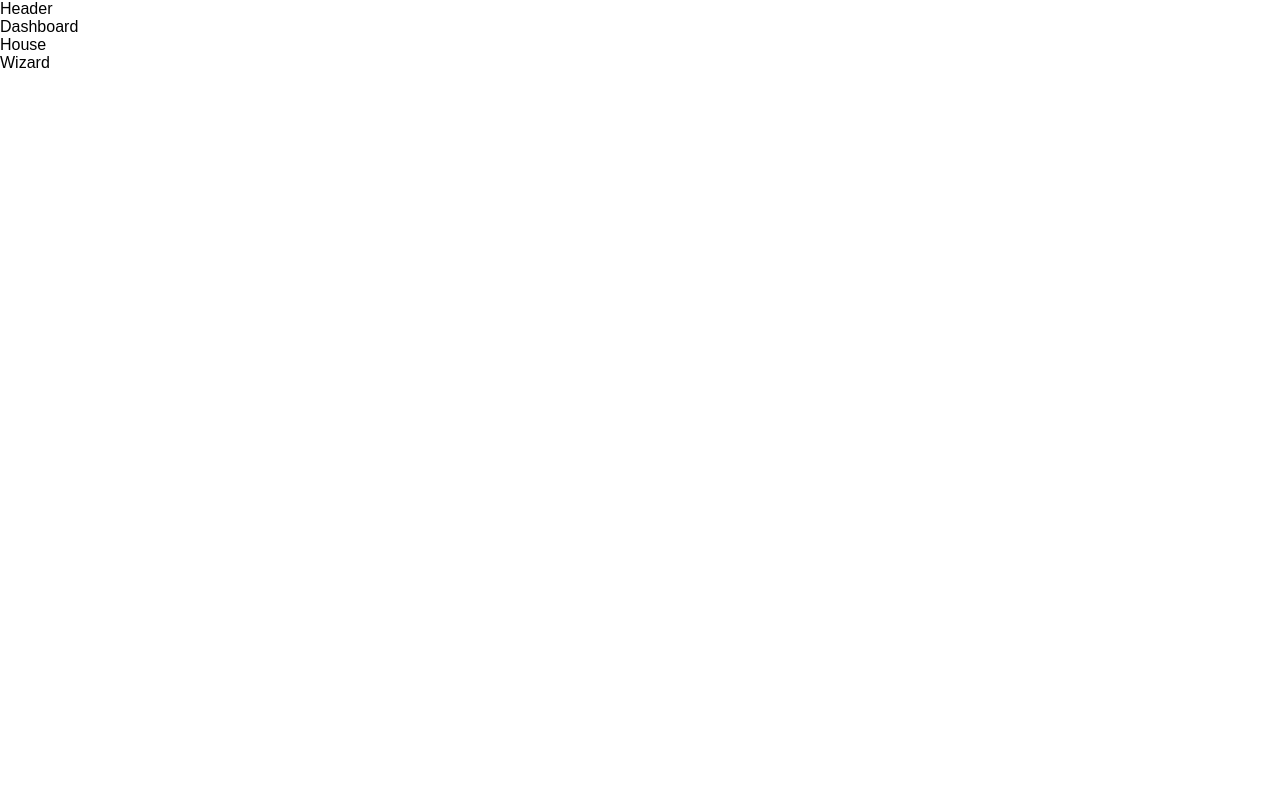
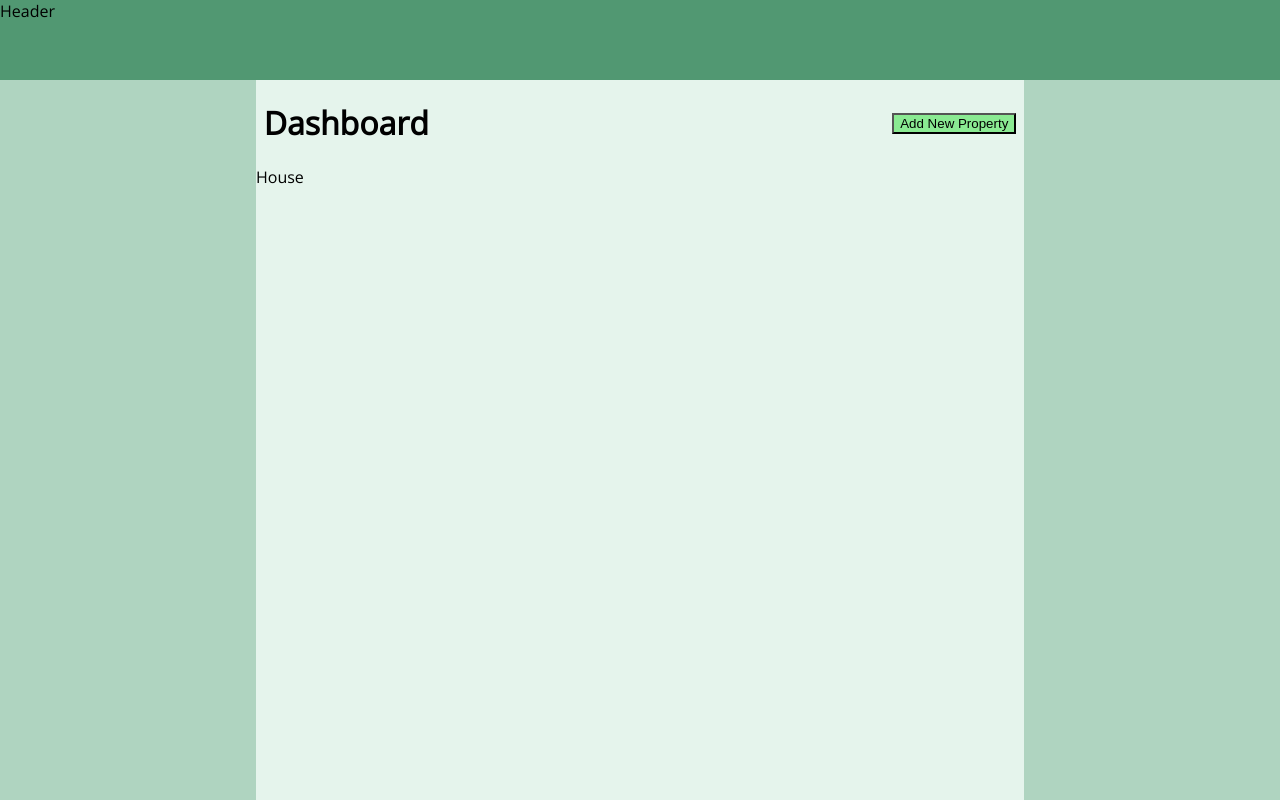
Before and after one commit to luckYbreaK/houser2, a React (Create React App) app in the folder src/houser2/: page / in a window 1280 px wide. Built offline with nearby package versions, Linux system fonts and the light colour scheme.

Commit message:
added routing and basic styling

```diff
--- a/src/houser2/package.json
+++ b/src/houser2/package.json
@@ -11,6 +11,7 @@
     "massive": "^5.1.3",
     "react": "^16.4.1",
     "react-dom": "^16.4.1",
+    "react-router-dom": "^4.3.1",
     "react-scripts": "1.1.4"
   },
   "scripts": {
--- a/src/houser2/src/App.css
+++ b/src/houser2/src/App.css
@@ -1,28 +1,45 @@
-.App {
-  text-align: center;
+@import url('https://fonts.googleapis.com/css?family=Open+Sans');
+
+body {
+  background-color: #afd4c0;
+  font-family: "Open Sans";
 }
 
-.App-logo {
-  animation: App-logo-spin infinite 20s linear;
-  height: 80px;
+.main_container {
+  height: 100vh;
+  width: 100%;
+  display: flex;
+  flex-direction: column;
 }
 
-.App-header {
-  background-color: #222;
-  height: 150px;
-  padding: 20px;
-  color: white;
+.header_wrapper {
+  height: 10%;
+  width: 100%;
+  background-color: #519872;
 }
 
-.App-title {
-  font-size: 1.5em;
+.dashboard_wrapper, .wizard_wrapper {
+  height: 90%;
+  width: 60%;
+  background-color: #e5f4ec;
+  margin: 0 auto;
 }
 
-.App-intro {
-  font-size: large;
+.top {
+  display: flex;
+  justify-content: space-between;
+  padding: 0 1%;
 }
 
-@keyframes App-logo-spin {
-  from { transform: rotate(0deg); }
-  to { transform: rotate(360deg); }
+.top_btn {
+  display: flex;
+  align-items: center;
 }
+
+.btn_green {
+  background: #8aea92;
+}
+
+.btn_pink {
+  background: #fec2c2;
+}
--- a/src/houser2/src/App.js
+++ b/src/houser2/src/App.js
@@ -1,7 +1,6 @@
 import React, { Component } from 'react';
 
-import Dashboard from './component/Dashboard/Dashboard';
-import Wizard from './component/Wizard/Wizard';
+import routes from './routes';
 import Header from './component/Header/Header';
 
 import './App.css';
@@ -9,10 +8,9 @@ import './App.css';
 class App extends Component {
   render() {
     return (
-      <div>
+      <div className="main_container">
         <Header />
-        <Dashboard />
-        <Wizard />
+        {routes}
       </div>
     );
   }
--- a/src/houser2/src/component/Dashboard/Dashboard.js
+++ b/src/houser2/src/component/Dashboard/Dashboard.js
@@ -1,11 +1,17 @@
-import React, {Component} from 'react';
+import React, { Component } from 'react';
+import { Link } from 'react-router-dom';
 import House from '../House/House'
 
 export default class Dashboard extends Component {
     render() {
-        return(
-            <div>
-                Dashboard
+        return (
+            <div className="dashboard_wrapper">
+                <div className="top">
+                    <h1>Dashboard</h1>
+                    <div className="top_btn">
+                        <Link to="/wizard"><button className="btn_green">Add New Property</button></Link>
+                    </div>
+                </div>
                 <House />
             </div>
         );
--- a/src/houser2/src/component/Header/Header.js
+++ b/src/houser2/src/component/Header/Header.js
@@ -2,7 +2,7 @@ import React from 'react';
 
 export default function Header() {
     return(
-        <div>
+        <div className="header_wrapper">
             Header
         </div>
     );
--- a/src/houser2/src/component/Wizard/Wizard.js
+++ b/src/houser2/src/component/Wizard/Wizard.js
@@ -1,10 +1,16 @@
-import React, {Component} from 'react';
+import React, { Component } from 'react';
+import { Link } from 'react-router-dom';
 
 export default class Wizard extends Component {
     render() {
-        return(
-            <div>
-                Wizard
+        return (
+            <div className="wizard_wrapper">
+                <div className="top">
+                    <h1>Add New Listing</h1>
+                    <div className="top_btn">
+                        <Link to="/"><button className="btn_pink">Cancel</button></Link>
+                    </div>
+                </div>
             </div>
         );
     }
--- a/src/houser2/src/index.js
+++ b/src/houser2/src/index.js
@@ -2,7 +2,8 @@ import React from 'react';
 import ReactDOM from 'react-dom';
 import './index.css';
 import App from './App';
+import {HashRouter} from 'react-router-dom';
 // import registerServiceWorker from './registerServiceWorker';
 
-ReactDOM.render(<App />, document.getElementById('root'));
+ReactDOM.render(<HashRouter><App /></HashRouter>, document.getElementById('root'));
 // registerServiceWorker();
--- /dev/null
+++ b/src/houser2/src/routes.js
@@ -0,0 +1,11 @@
+import React from 'react';
+import {Switch, Route} from 'react-router-dom';
+import Dashboard from './component/Dashboard/Dashboard';
+import Wizard from './component/Wizard/Wizard';
+
+export default (
+    <Switch>
+        <Route exact path="/" component={Dashboard} />
+        <Route path="/wizard" component={Wizard} />
+    </Switch>
+);
```
Also changed, not shown: src/houser2/src/route.js (deleted), 1 other file (tests, documents, lock files or other folders).
